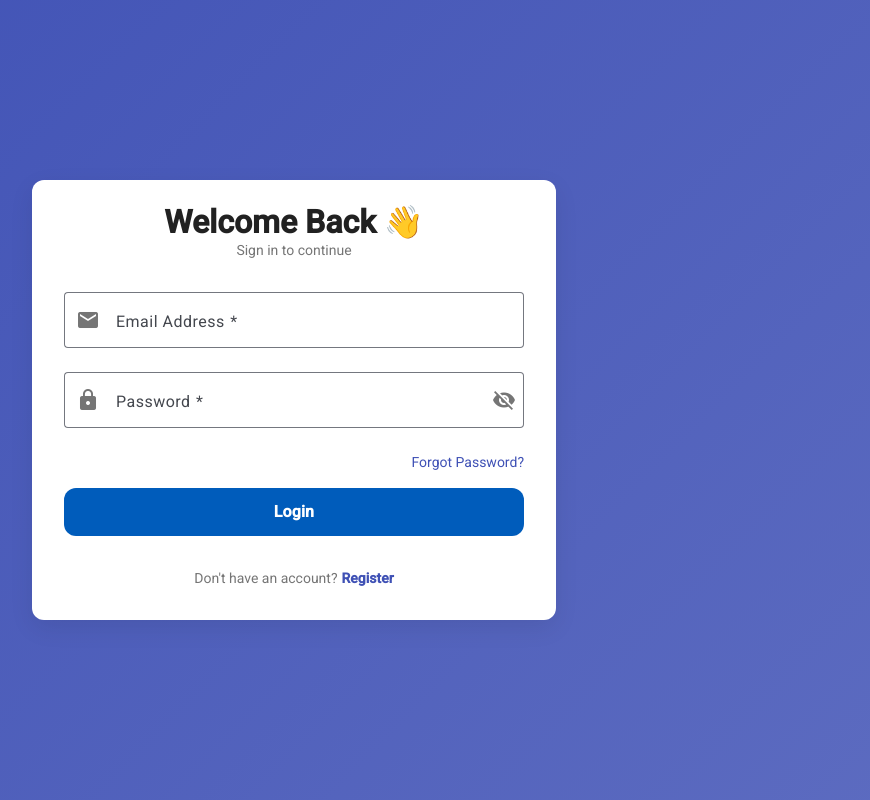
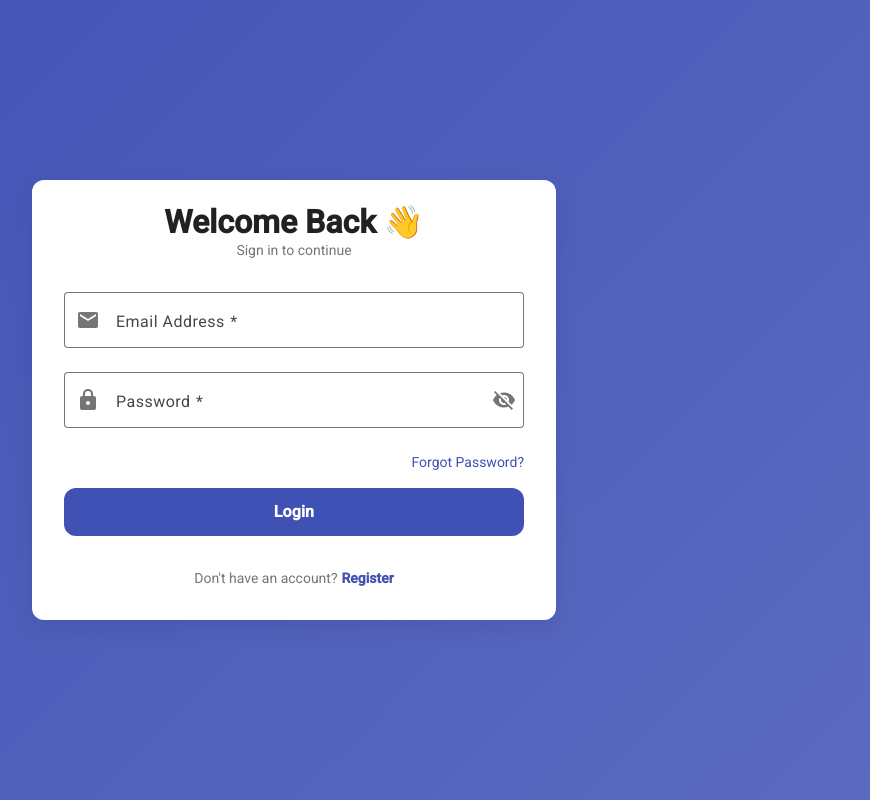
Before and after one commit to pavan0209/angular-user-authentication, an Angular app: page /login in a window 1280 px wide. Shown: the whole page, without its empty margins (378-1248 px from the left). Built offline with nearby package versions, Linux system fonts and the light colour scheme.

Commit message:
updated app-button component

```diff
--- a/src/app/shared/components/app-button/app-button.html
+++ b/src/app/shared/components/app-button/app-button.html
@@ -1,3 +1,16 @@
-<button mat-flat-button color="primary" [type]="type()" [disabled]="disabled()">
-  {{ text() }}
+<button
+  mat-flat-button
+  [type]="type()"
+  [disabled]="disabled() || loading()"
+  (click)="onClick()"
+  [class.button--full]="fullWidth()"
+  [class.button--primary]="variant() === 'primary'"
+  [class.button--secondary]="variant() === 'secondary'"
+  [class.button--danger]="variant() === 'danger'"
+>
+  @if (loading()) {
+    Loading...
+  } @else {
+    {{ text() }}
+  }
 </button>
--- a/src/app/shared/components/app-button/app-button.scss
+++ b/src/app/shared/components/app-button/app-button.scss
@@ -1,15 +1,78 @@
+@use '../../../../styles/abstracts/colors' as AppColors;
 @use '../../../../styles/abstracts/radius' as AppRadius;
 @use '../../../../styles/abstracts/typography' as AppFonts;
+@use '../../../../styles/abstracts/transitions' as AppTransitions;
 
 :host {
   display: block;
+}
+
+button {
+  display: inline-flex;
+  align-items: center;
+  justify-content: center;
+  gap: 8px;
+  width: auto;
+  min-width: 140px;
+  height: 48px;
+  padding: 0 24px;
+  border-radius: AppRadius.$radius-md;
+  font-size: AppFonts.$font-size-md;
+  font-weight: 600;
+  transition: all AppTransitions.$transition-normal;
+}
+
+.button--full {
   width: 100%;
 }
 
-button {
-  width: 100%;
-  height: 48px;
-  border-radius: AppRadius.$radius-md;
-  font-size: AppFonts.$font-size-md;
-  font-weight: 600;
+.button--primary {
+  background-color: AppColors.$primary-color !important;
+  color: AppColors.$surface-color !important;
 }
+
+.button--primary:hover:not(:disabled) {
+  background-color: AppColors.$primary-dark !important;
+}
+
+.button--secondary {
+  background-color: transparent !important;
+  color: AppColors.$primary-color !important;
+  border: 1px solid AppColors.$primary-color !important;
+}
+
+.button--secondary:hover:not(:disabled) {
+  background-color: rgba(25, 118, 210, 0.08) !important;
+}
+
+.button--danger {
+  background-color: AppColors.$error-color !important;
+  color: AppColors.$surface-color !important;
+}
+
+.button--danger:hover:not(:disabled) {
+  background-color: #c62828 !important;
+}
+
+button:disabled {
+  opacity: 0.65;
+  cursor: not-allowed;
+}
+
+/* Spinner */
+
+mat-progress-spinner {
+  width: 20px !important;
+  height: 20px !important;
+  flex-shrink: 0;
+}
+
+mat-progress-spinner circle {
+  stroke: AppColors.$surface-color !important;
+}
+
+/* Material 3 spinner color */
+
+.mat-mdc-progress-spinner {
+  --mdc-circular-progress-active-indicator-color: #{AppColors.$surface-color} !important;
+}
--- a/src/app/shared/components/app-button/app-button.ts
+++ b/src/app/shared/components/app-button/app-button.ts
@@ -1,15 +1,33 @@
-import { Component, input } from '@angular/core';
+import { Component, input, output } from '@angular/core';
 import { MatButtonModule } from '@angular/material/button';
+import { MatProgressSpinnerModule } from '@angular/material/progress-spinner';
 
 @Component({
   selector: 'app-button',
   standalone: true,
-  imports: [MatButtonModule],
+  imports: [MatButtonModule, MatProgressSpinnerModule],
   templateUrl: './app-button.html',
   styleUrl: './app-button.scss',
 })
 export class AppButton {
-  text = input.required<string>();
-  type = input<'button' | 'submit' | 'reset'>('button');
-  disabled = input(false);
+  readonly text = input.required<string>();
+
+  readonly type = input<'button' | 'submit' | 'reset'>('button');
+
+  readonly variant = input<'primary' | 'secondary' | 'danger'>('primary');
+
+  readonly disabled = input(false);
+
+  readonly loading = input(false);
+
+  readonly fullWidth = input(true);
+
+  readonly buttonClick = output<void>();
+
+  onClick(): void {
+    if (this.disabled() || this.loading()) {
+      return;
+    }
+    this.buttonClick.emit();
+  }
 }
--- a/src/styles.scss
+++ b/src/styles.scss
@@ -97,3 +97,12 @@ body {
     color: AppColors.$surface-color !important;
   }
 }
+
+/* Angular Material Dialog */
+
+.mat-mdc-dialog-container {
+  .mdc-dialog__surface {
+    overflow: hidden !important;
+    border-radius: 16px;
+  }
+}
```
